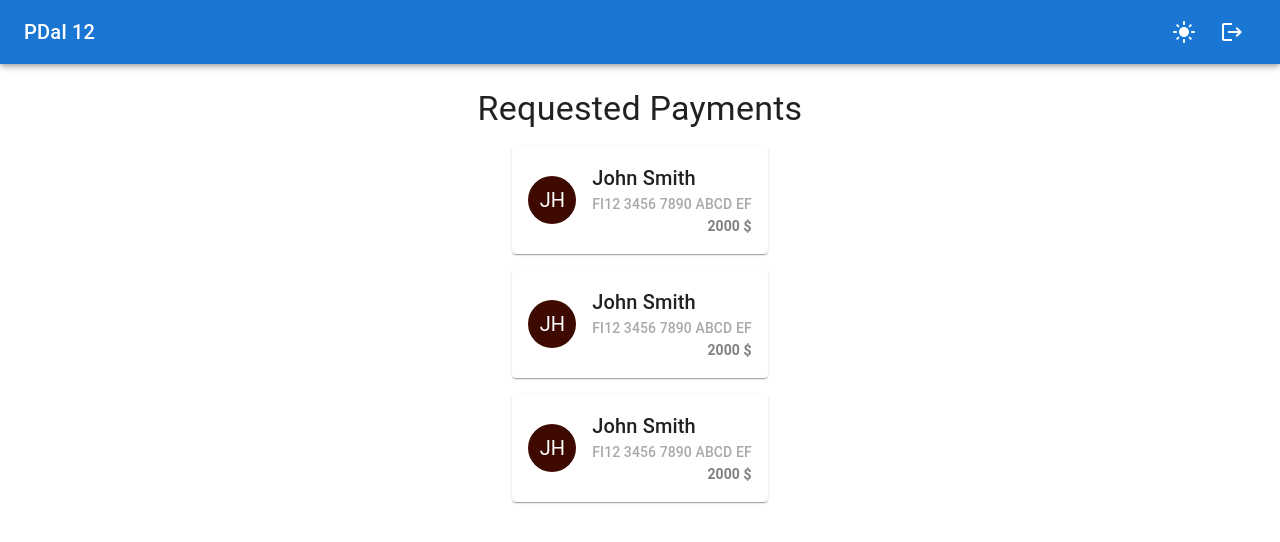
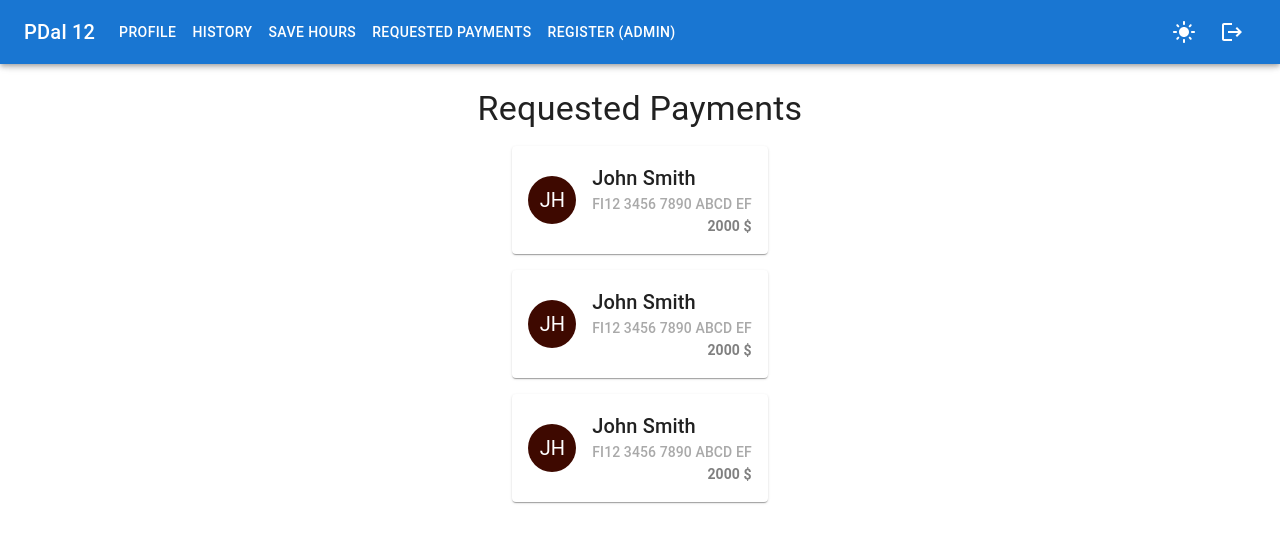
Before and after one commit to PDaI-Group-12/frontend, a React (Vite) app: page /frontend/requested-payments in a window 1280 px wide. Shown: the top 542 px of the page. Built offline with nearby package versions, Linux system fonts and the light colour scheme; sample sign-in values are in the browser's storage.

Commit message:
Navigation buttons (WIP)

```diff
--- a/src/pages/RootPage.tsx
+++ b/src/pages/RootPage.tsx
@@ -2,6 +2,7 @@ import {Outlet} from "react-router-dom";
 import {
     AppBar,
     Box,
+    Button,
     Container,
     CssBaseline,
     Divider,
@@ -9,7 +10,10 @@ import {
     FormControlLabel,
     IconButton,
     List,
-    ListItem, ListItemButton, ListItemIcon, ListItemText,
+    ListItem,
+    ListItemButton,
+    ListItemIcon,
+    ListItemText,
     Switch,
     Toolbar,
     Typography,
@@ -51,10 +55,29 @@ export function RootPage() {
                     <Typography
                         variant="h6"
                         component="div"
-                        sx={{flexGrow: 1, display: {xs: "none", sm: "block"}}}
+                        sx={{display: {xs: "none", sm: "block"}}}
                     >
                         PDaI 12
                     </Typography>
+                    {isAuthorized &&
+                        <Box sx={{flexGrow: 1, display: {xs: 'none', md: 'flex'}, paddingX: 2}}>
+                            <Button color="inherit">
+                                Profile
+                            </Button>
+                            <Button color="inherit">
+                                History
+                            </Button>
+                            <Button color="inherit">
+                                Save hours
+                            </Button>
+                            <Button color="inherit">
+                                Requested Payments
+                            </Button>
+                            <Button color="inherit">
+                                Register (admin)
+                            </Button>
+                        </Box>
+                    }
                     <Box sx={{display: {xs: "none", sm: "block"}}}>
                         <IconButton
                             size="large"
@@ -112,9 +135,9 @@ export function RootPage() {
                             handleDrawerToggle()
                         }}>
                             <ListItemIcon>
-                                <Logout />
+                                <Logout/>
                             </ListItemIcon>
-                            <ListItemText primary="Logout" />
+                            <ListItemText primary="Logout"/>
                         </ListItemButton>
                     </Box>
                 </Drawer>
```
